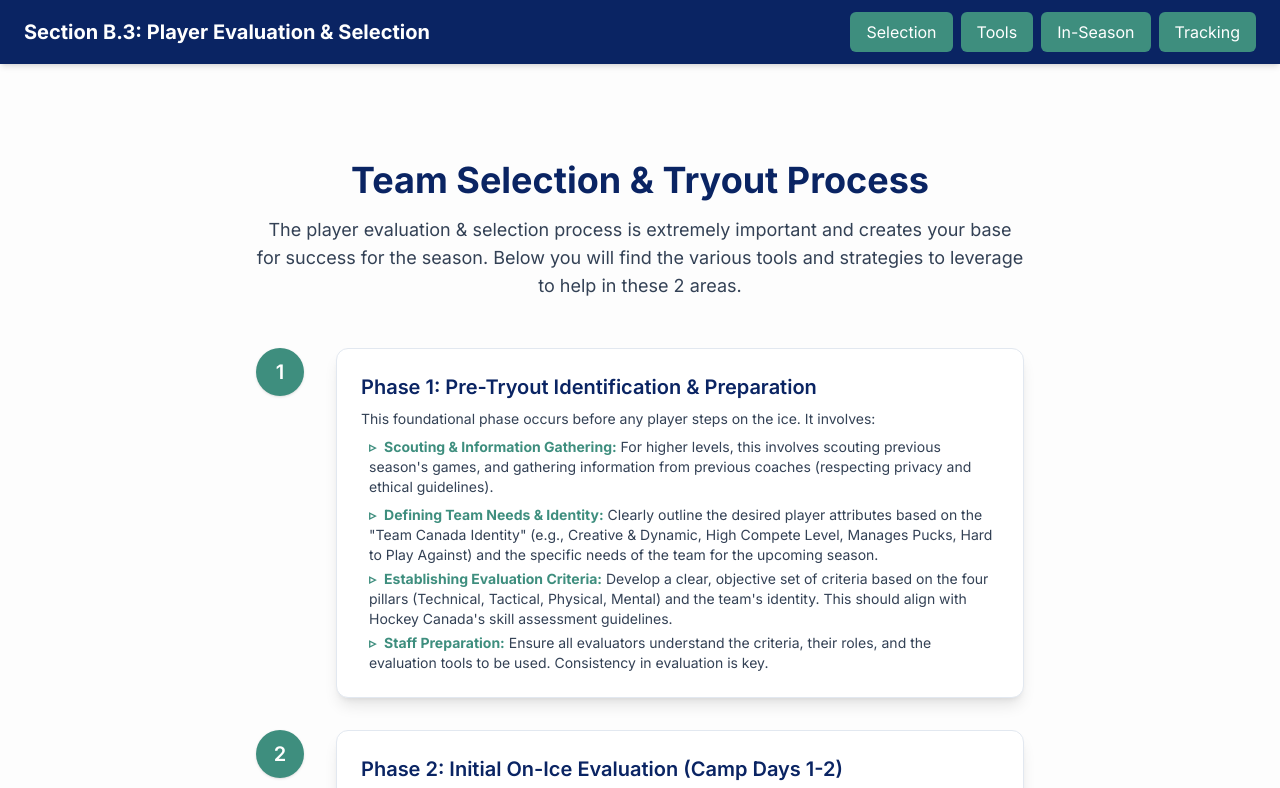
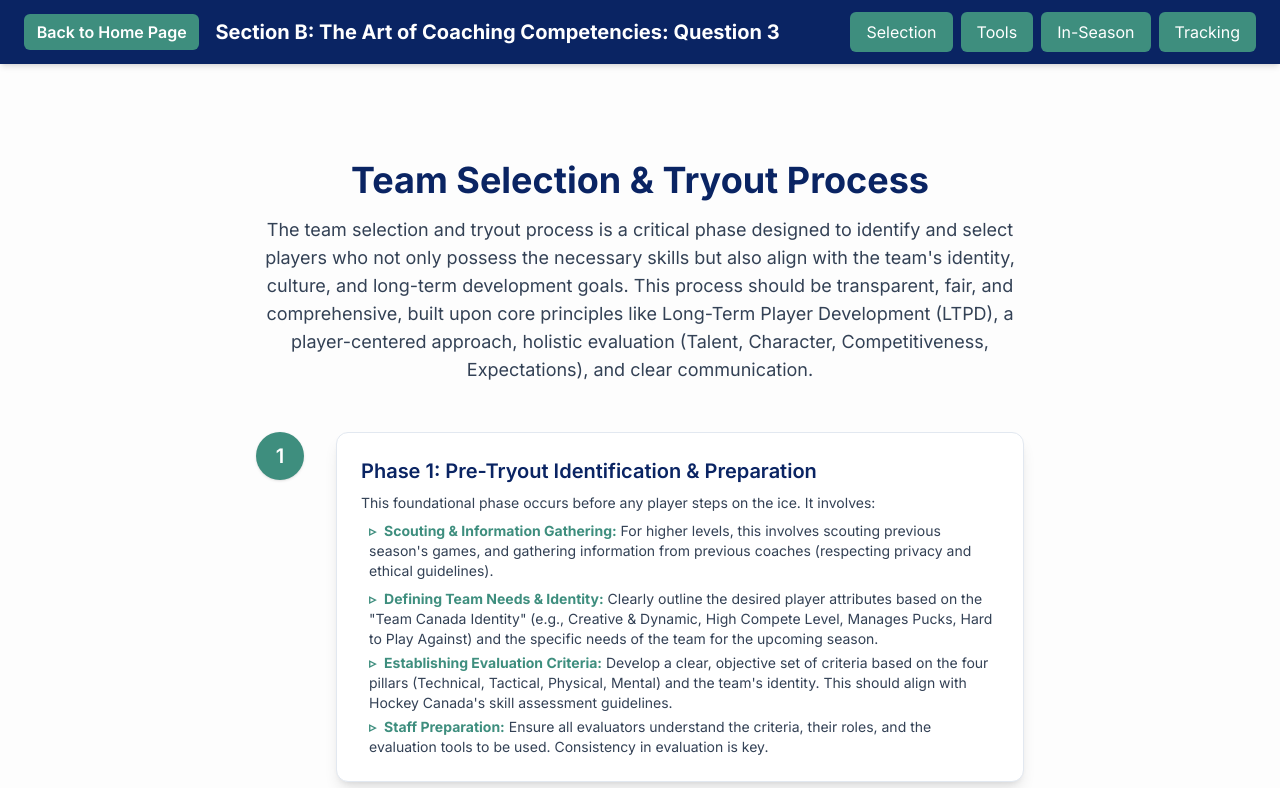
Before and after one commit to ccampbell1988/HP1-Post-Task-Section-B-Question-3, a plain HTML site: page index.html in a window 1280 px wide. Shown: the top 788 px of the page. Drawn offline with nearby package versions, Linux system fonts and the light colour scheme.

Commit message:
Update index.html

```diff
--- a/index.html
+++ b/index.html
@@ -3,7 +3,7 @@
 <head>
     <meta charset="UTF-8">
     <meta name="viewport" content="width=device-width, initial-scale=1.0">
-    <title>Section B.3: Player Evaluation & Selection</title>
+    <title>Interactive Hockey Player Evaluation Framework</title>
     <script src="https://cdn.tailwindcss.com"></script>
     <script src="https://cdn.jsdelivr.net/npm/chart.js"></script>
     <link rel="preconnect" href="https://fonts.googleapis.com">
@@ -27,6 +27,8 @@
         .tab-button.active { color: #3E8E7E; border-bottom-color: #3E8E7E; }
         .custom-list > li { margin-bottom: 0.5rem; padding-left: 0.5rem; }
         .custom-list > li::before { content: "▹"; margin-right: 0.5rem; color: #3E8E7E; font-weight: bold; }
+        .home-button { background-color: #3E8E7E; color: white; padding: 0.4rem 0.8rem; border-radius: 0.375rem; font-weight: 600; text-sm; transition: background-color 0.3s ease; }
+        .home-button:hover { background-color: #2F6B5F; } /* Darker teal for hover */
 
     </style>
 </head>
@@ -35,7 +37,8 @@
     <header class="bg-[#0A2463] text-white shadow-md sticky top-0 z-50">
         <nav class="container mx-auto px-4 sm:px-6 py-3">
             <div class="flex justify-between items-center">
-                <div class="text-lg sm:text-xl font-bold">Section B.3: Player Evaluation & Selection</div>
+                <a href="https://ccampbell1988.github.io/HP1-Post-Task-Home-Page/" class="home-button hidden sm:inline-block">Back to Home Page</a>
+                <div class="text-lg sm:text-xl font-bold sm:ml-4 text-center sm:text-left flex-grow">Section B: The Art of Coaching Competencies: Question 3</div>
                 <div class="hidden md:flex items-center space-x-2">
                     <a href="#selection-process" class="nav-link">Selection</a>
                     <a href="#evaluation-tools" class="nav-link">Tools</a>
@@ -50,6 +53,7 @@
             </div>
         </nav>
         <div id="mobile-menu" class="md:hidden hidden bg-[#0A2463] pb-3">
+            <a href="https://ccampbell1988.github.io/HP1-Post-Task-Home-Page/" class="block text-center home-button mx-4 mb-2 mt-2">Back to Home Page</a>
             <a href="#selection-process" class="block text-white hover:bg-[#3E8E7E] px-4 py-2">Selection Process</a>
             <a href="#evaluation-tools" class="block text-white hover:bg-[#3E8E7E] px-4 py-2">Evaluation Tools</a>
             <a href="#in-season-plan" class="block text-white hover:bg-[#3E8E7E] px-4 py-2">In-Season Plan</a>
@@ -61,7 +65,7 @@
 
         <section id="selection-process" class="py-10 md:py-16 scroll-mt-20">
             <h2 class="text-3xl sm:text-4xl font-bold text-[#0A2463] mb-4 text-center">Team Selection & Tryout Process</h2>
-            <p class="text-center text-slate-700 text-base md:text-lg max-w-3xl mx-auto mb-12">The player evaluation & selection process is extremely important and creates your base for success for the season.  Below you will find the various tools and strategies to leverage to help in these 2 areas. </p>
+            <p class="text-center text-slate-700 text-base md:text-lg max-w-3xl mx-auto mb-12">The team selection and tryout process is a critical phase designed to identify and select players who not only possess the necessary skills but also align with the team's identity, culture, and long-term development goals. This process should be transparent, fair, and comprehensive, built upon core principles like Long-Term Player Development (LTPD), a player-centered approach, holistic evaluation (Talent, Character, Competitiveness, Expectations), and clear communication.</p>
             <div class="max-w-3xl mx-auto">
                 <div class="space-y-8">
                     <div class="phase-item relative flex items-start">
@@ -161,7 +165,7 @@
                         <li><strong class="text-[#3E8E7E]">Character & Leadership Evaluation:</strong> Assess teamwork, communication, respect via coach/peer observations, references, and scenario-based interview questions.</li>
                         <li><strong class="text-[#3E8E7E]">Academic Performance (Student-Athletes):</strong> Ensure eligibility and assess responsibility. Tracked via school transcripts.</li>
                         <li><strong class="text-[#3E8E7E]">Medical History & Physical Examination:</strong> Ensure health and identify pre-existing conditions. Tracked via medical clearance forms.</li>
-                        <li><strong class="text-[#3E8E7E]">Advanced Tools:</strong> Advanced video platforms (XOS, Catapult), player tracking (NHL EDGE), biometric wearables (Firstbeat, Whoop), sophisticated scouting databases, psychometric testing services.</li>
+                        <li><strong class="text-[#3E8E7E]">Professional Hockey League Tools:</strong> Advanced video platforms (XOS, Catapult), player tracking (NHL EDGE), biometric wearables (Firstbeat, Whoop), sophisticated scouting databases, psychometric testing services.</li>
                     </ul>
                 </div>
             </div>
```
